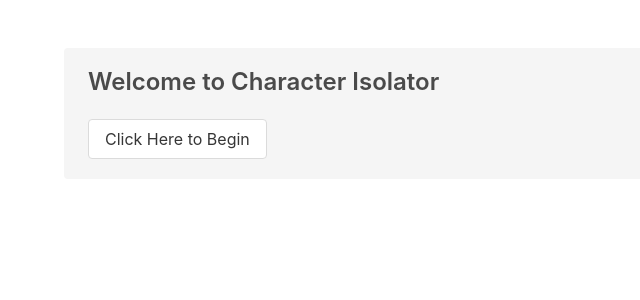
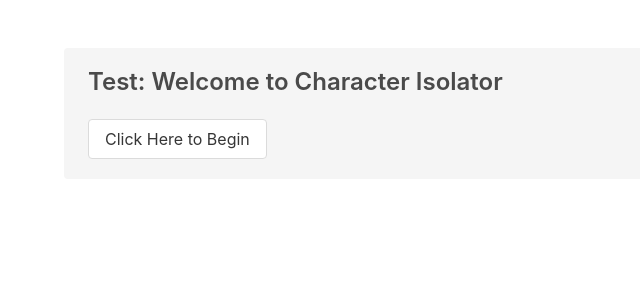
Before and after one commit to coryfitz/Character-Isolator, a Django app: page / in a window 1280 px wide. Shown: the part 52-352 px from the top of the page, without its empty margins (0-640 px from the left). Run offline with Django 3.2, Linux system fonts and the light colour scheme.

Commit message:
Continuous Deployment

```diff
--- a/mysite/converter/templates/converter/index.html
+++ b/mysite/converter/templates/converter/index.html
@@ -6,7 +6,7 @@
         <div class="columns">
             <div class="column">
                 <div class="notification">
-                    <h1 class="title is-size-4">Welcome to Character Isolator</h1>
+                    <h1 class="title is-size-4">Test: Welcome to Character Isolator</h1>
                     <a class="button" href="{% url 'converter:filter'%}"> Click Here to Begin</a>
                 </div>
             </div>
```
Also changed, not shown: .github/workflows/fly.yml (added), 3 other files.
